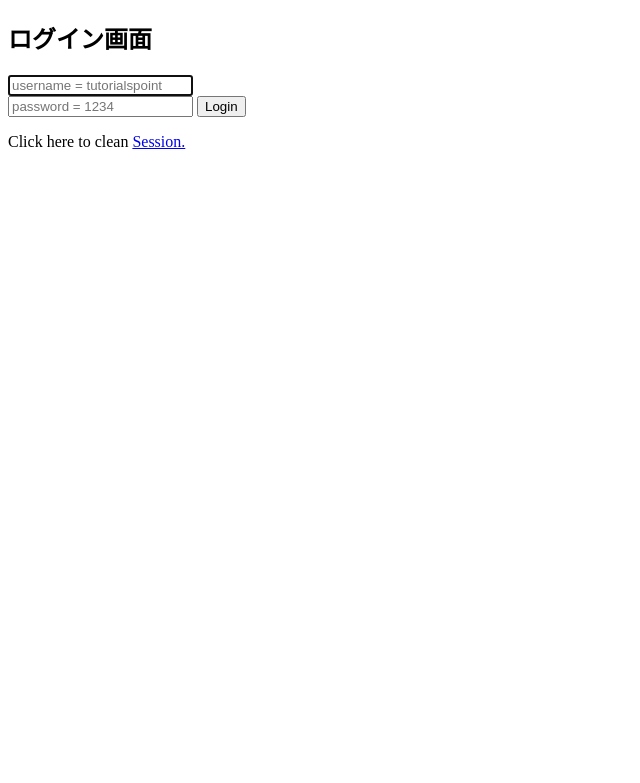
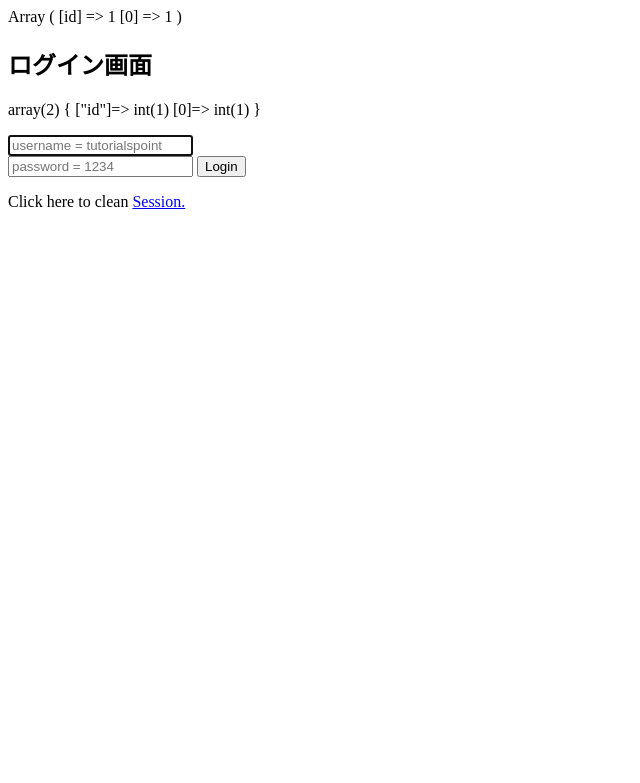
Before and after one commit to taniguchi6/fullscratch_muchoko, a PHP site: page /login.php in a window 1280 px wide. Shown: the top 783 px of the page, without its empty margins (0-640 px from the left). Run offline with PHP 8.4, Linux system fonts and the light colour scheme; tables that the repository leaves empty or names only in its code hold one stand-in row (values such as "Sample post").

Commit message:
update:データベース接続

```diff
--- a/login.php
+++ b/login.php
@@ -1,6 +1,35 @@
 <?php
  //ob_start();
  session_start();
+ ini_set('display_errors', 1);
+?>
+<?php
+  try {
+
+    $dbh = new PDO(
+      'mysql:host=localhost;dbname=users;charset=utf8',
+      'root',
+      'root',
+      array(
+        PDO::ATTR_ERRMODE => PDO::ERRMODE_EXCEPTION,
+        PDO::ATTR_EMULATE_PREPARES => false,
+      )
+    );
+
+    $id = 1;
+    //$prepare = $dbh->prepare('');
+    $prepare = $dbh->prepare('SELECT * FROM users WHERE id = ?');
+    $prepare->bindValue(1,(int)$id,PDO::PARAM_INT);
+    $prepare->execute();
+
+    $result = $prepare->fetch();
+    print_r($result);
+
+  } catch (PDOException $e) {
+
+    $error = $e->getMessage();
+    echo $error;
+  }
 ?>
 <!DOCTYPE html>
 <html lang="ja">
@@ -34,6 +63,7 @@
   <div>
     <form action="<?php echo htmlspecialchars($_SERVER['PHP_SELF']); ?>" method="post">
       <p><?php echo $msg; ?></p>
+      <p><?php var_dump($result); ?></p>
       <input type="text" name="username" placeholder="username = tutorialspoint" required autofocus><br>
       <input type="password" name = "password" placeholder="password = 1234" required>
       <button type="submit" name="login">Login</button>
```
